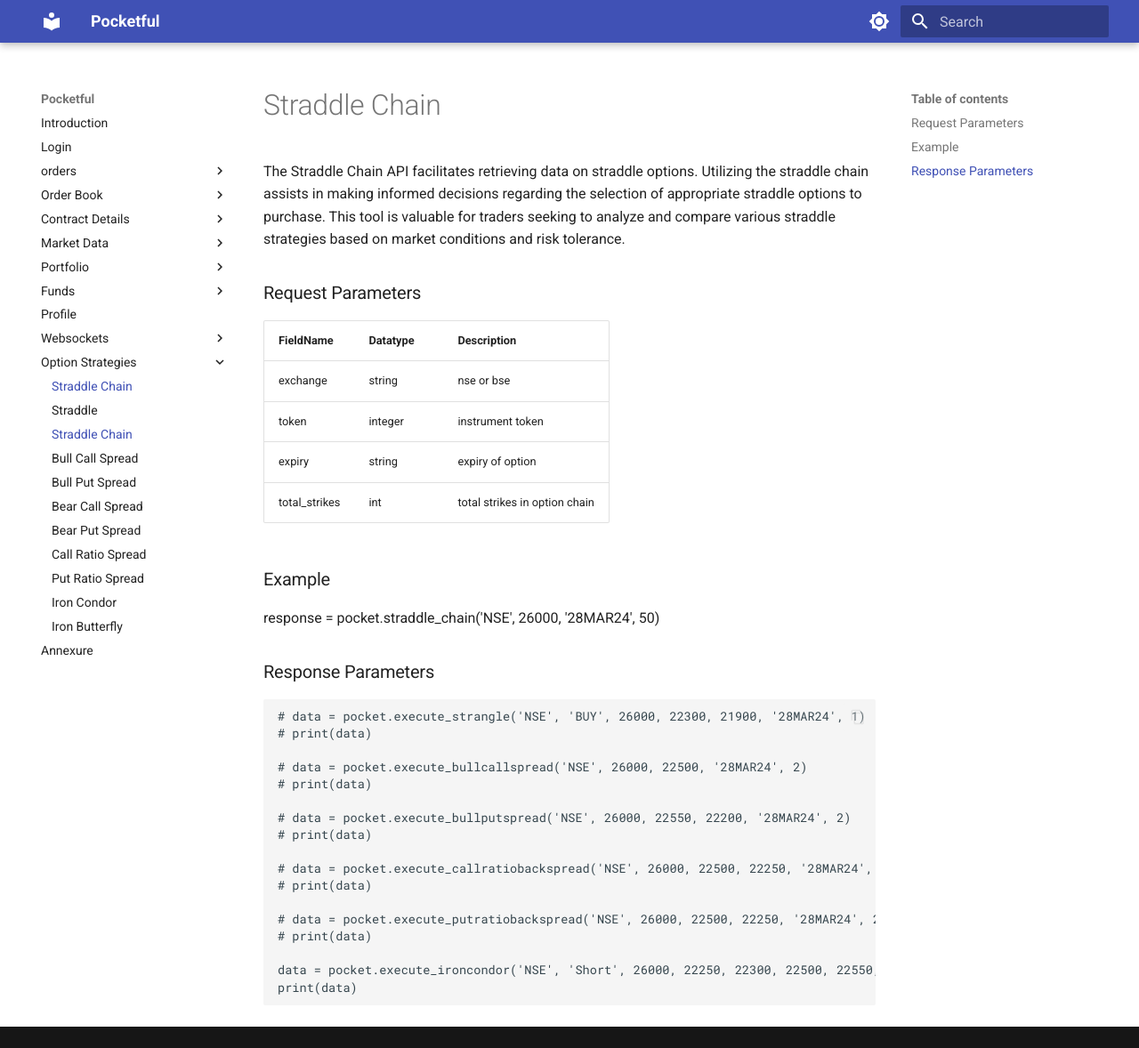
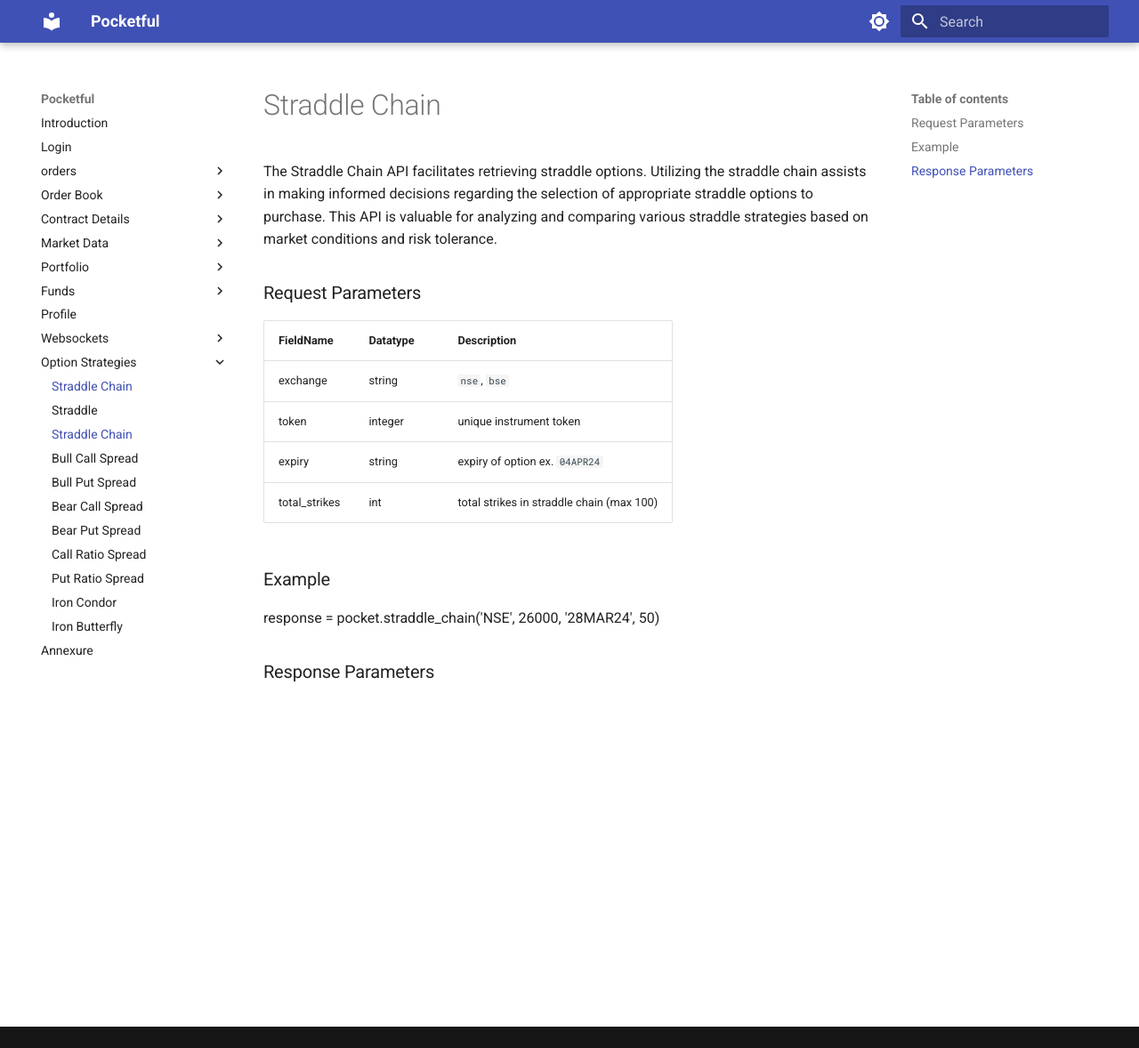
Before and after one commit to YashGupta033/python-sdk-docs2, an MkDocs documentation site: the page built from docs/option_strategies/straddlechain.md, in a window 1280 px wide and 1178 px high. Shown: the whole window at 89% size. Built offline with MkDocs 1.6.1 and Material for MkDocs 9.7.7, drawn with Linux system fonts in a browser that asks for light colours.

Commit message:
straddle chain updated

```diff
--- a/docs/option_strategies/straddlechain.md
+++ b/docs/option_strategies/straddlechain.md
@@ -1,13 +1,13 @@
-The Straddle Chain API facilitates retrieving data on straddle options. Utilizing the straddle chain assists in making informed decisions regarding the selection of appropriate straddle options to purchase. This tool is valuable for traders seeking to analyze and compare various straddle strategies based on market conditions and risk tolerance.
+The Straddle Chain API facilitates retrieving straddle options. Utilizing the straddle chain assists in making informed decisions regarding the selection of appropriate straddle options to purchase. This API is valuable for analyzing and comparing various straddle strategies based on market conditions and risk tolerance.
 
 
 ### Request Parameters
 | FieldName | Datatype | Description |
 | --- | --- | --- |
-| exchange |  string |  nse or bse |
-| token |  integer |  instrument token |
-| expiry |  string |  expiry of option |
-| total_strikes |  int |  total strikes in option chain |
+| exchange |  string |  `nse`, `bse` |
+| token |  integer |   unique instrument token |
+| expiry |  string |  expiry of option ex. `04APR24` |
+| total_strikes |  int |  total strikes in straddle chain (max 100) |
 
 
 ### Example
@@ -15,25 +15,4 @@ response = pocket.straddle_chain('NSE', 26000, '28MAR24', 50)
 
 
 
-
 ### Response Parameters
-
-
-
-    # data = pocket.execute_strangle('NSE', 'BUY', 26000, 22300, 21900, '28MAR24', 1)
-    # print(data)
-
-    # data = pocket.execute_bullcallspread('NSE', 26000, 22500, '28MAR24', 2)
-    # print(data)
-
-    # data = pocket.execute_bullputspread('NSE', 26000, 22550, 22200, '28MAR24', 2)
-    # print(data)
-
-    # data = pocket.execute_callratiobackspread('NSE', 26000, 22500, 22250, '28MAR24', 2)
-    # print(data)
-
-    # data = pocket.execute_putratiobackspread('NSE', 26000, 22500, 22250, '28MAR24', 2)
-    # print(data)
-
-    data = pocket.execute_ironcondor('NSE', 'Short', 26000, 22250, 22300, 22500, 22550, '04APR24', 2)
-    print(data)
```
Also changed, not shown: docs/option_strategies/straddle.md (+3 -2 lines).
